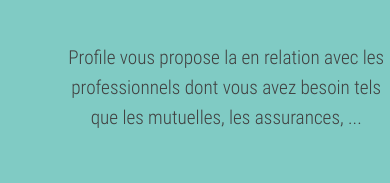
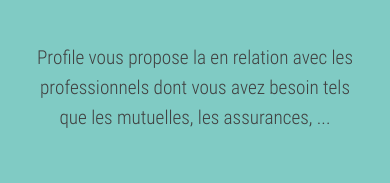
Before and after one commit to platelk/profile-website, a website: page app/index.html in a window 390 px wide. Shown: the part 2618-2801 px from the top of the page. Drawn offline with nearby package versions, Linux system fonts and the light colour scheme.

Commit message:
Minor fix

```diff
--- a/app/styles/style.scss
+++ b/app/styles/style.scss
@@ -109,7 +109,12 @@
 .text-left-block {
   margin-left: 13%;
   margin-right: 2%;
-  @extend .text-block;
+
+  @media screen and (max-width: 890px) {
+    width: 90%;
+    margin-left: 5%;
+    margin-right: 5%;
+  }
 }
 
 #section-2 {
```
Also changed, not shown: app/styles/style.css, 1 other file.
